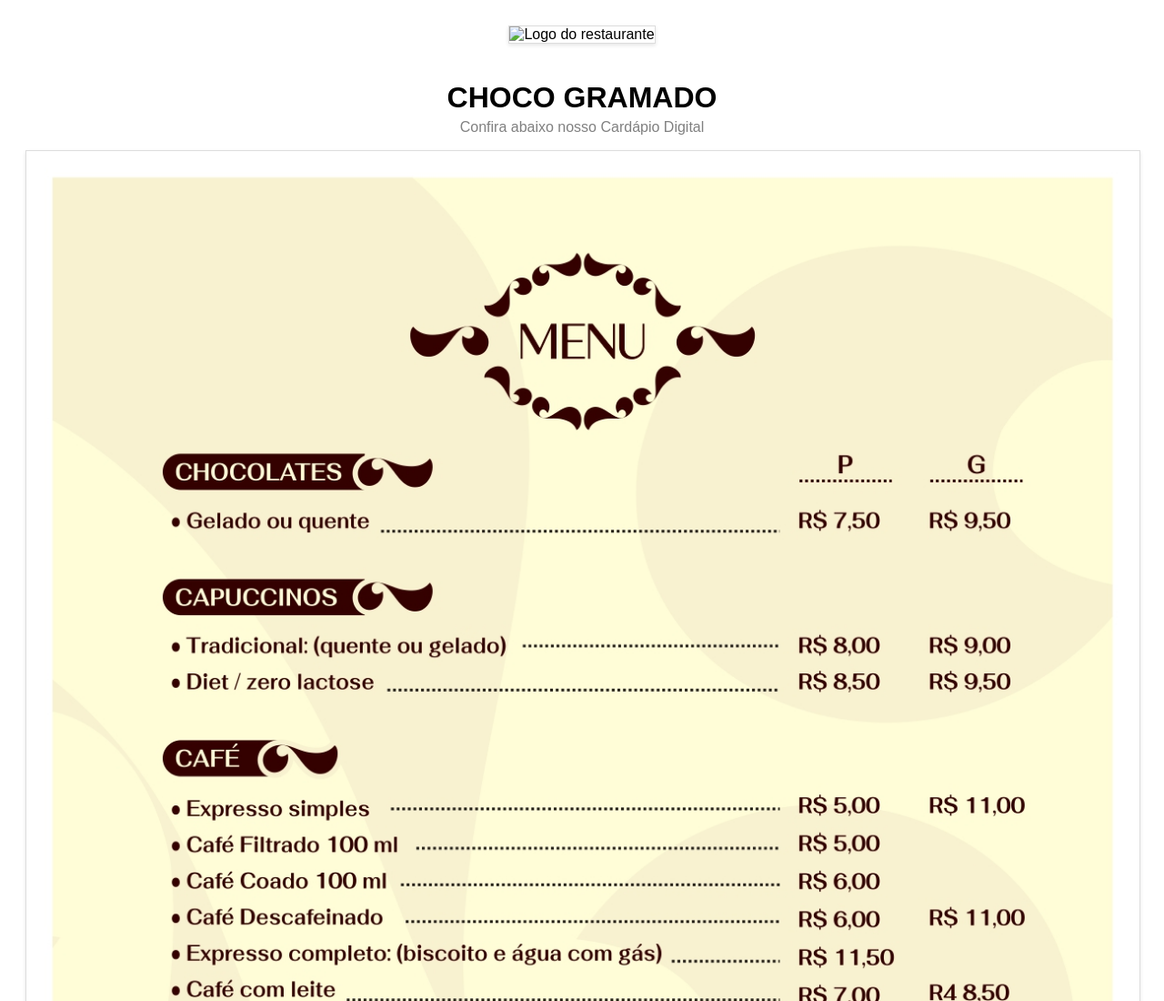
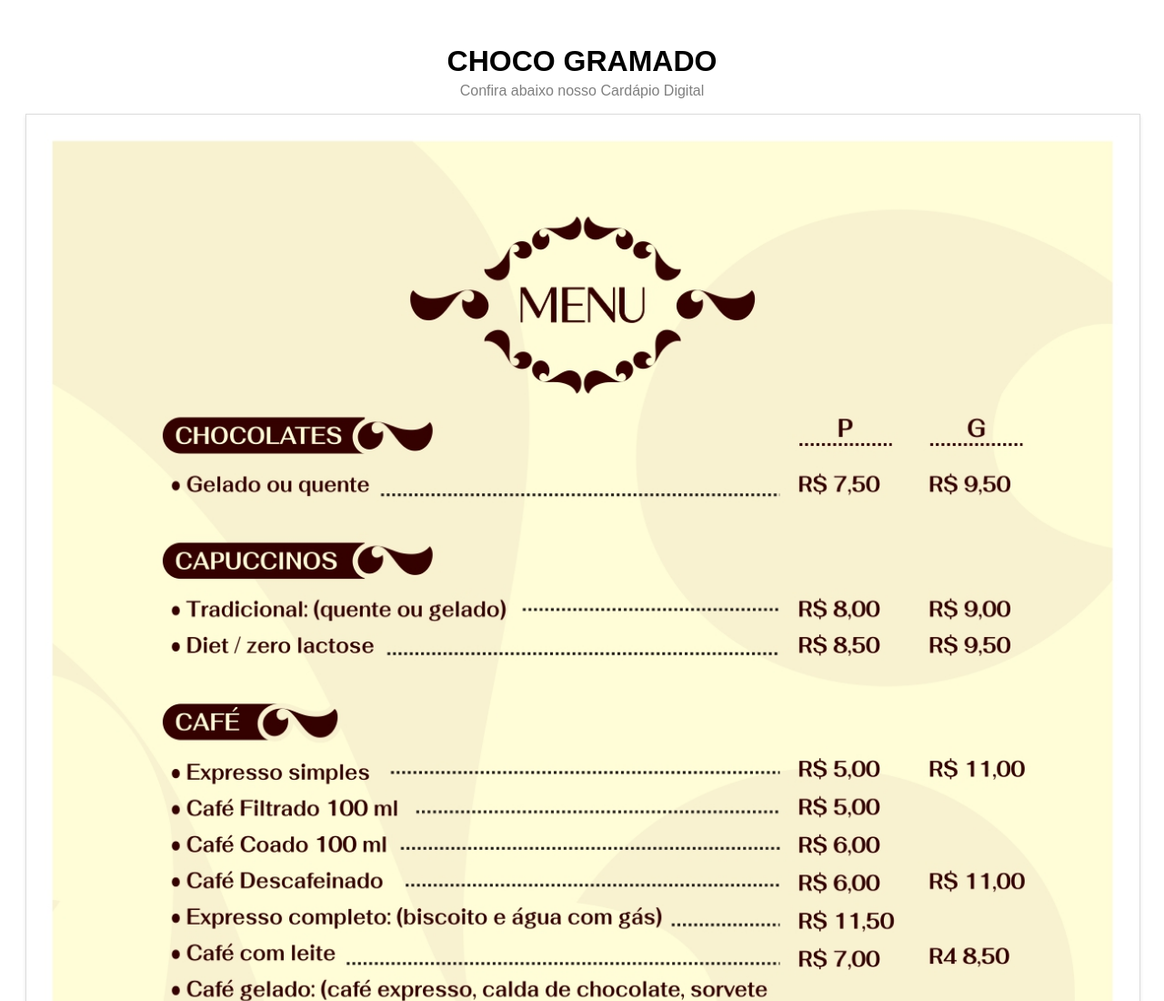
Before and after one commit to chocogramado/menu, a plain HTML site: page index.html in a window 1280 px wide. Shown: the top 1100 px of the page at 91% size. Drawn offline with Linux system fonts and the light colour scheme.

Commit message:
Update index.html

```diff
--- a/index.html
+++ b/index.html
@@ -27,7 +27,6 @@
   </style>
 </head>
 <body>
-  <img src="logo.png" alt="Logo do restaurante" class="logo">
   <h1>CHOCO GRAMADO</h1>
   <p class="subtitulo">Confira abaixo nosso Cardápio Digital</p>
 
```
